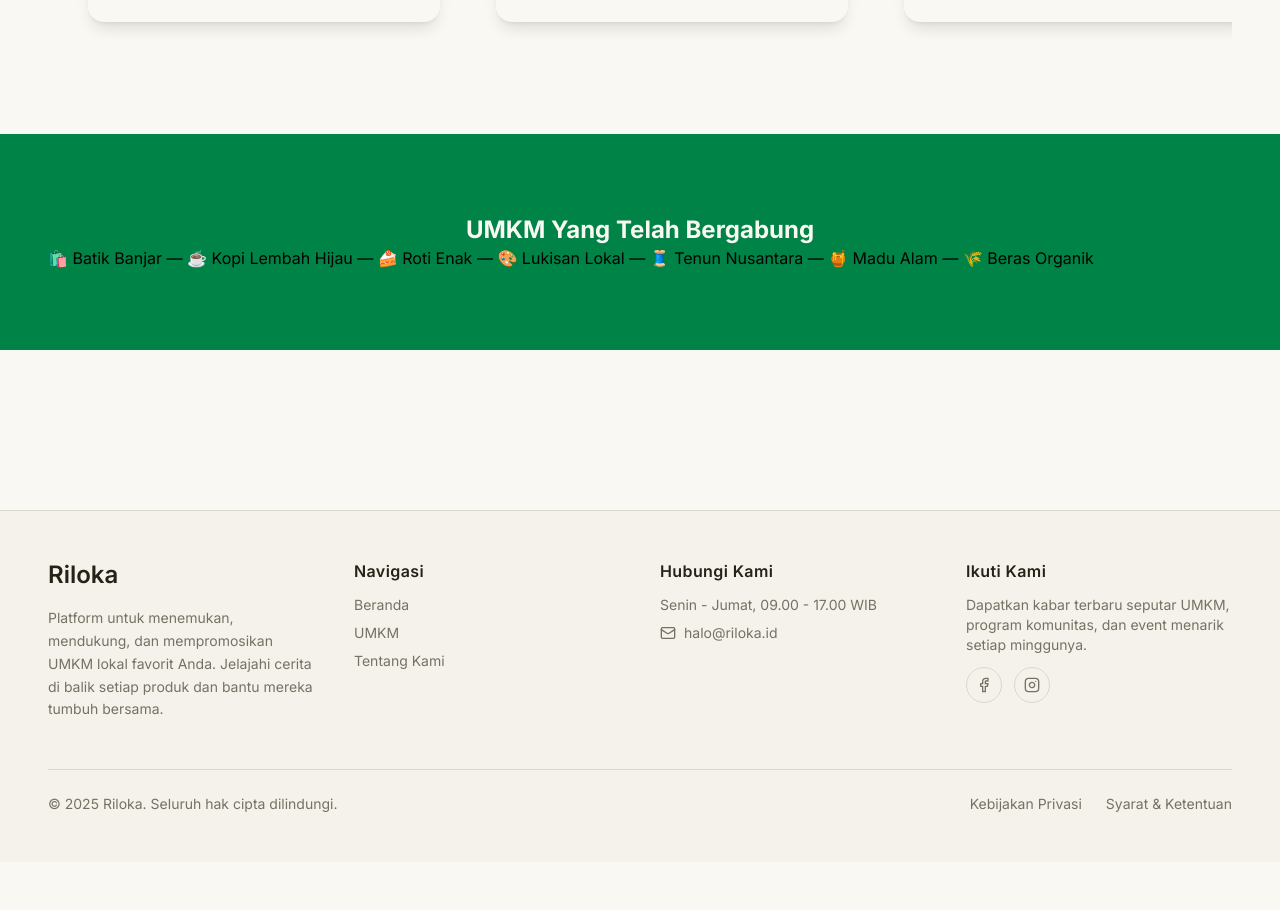
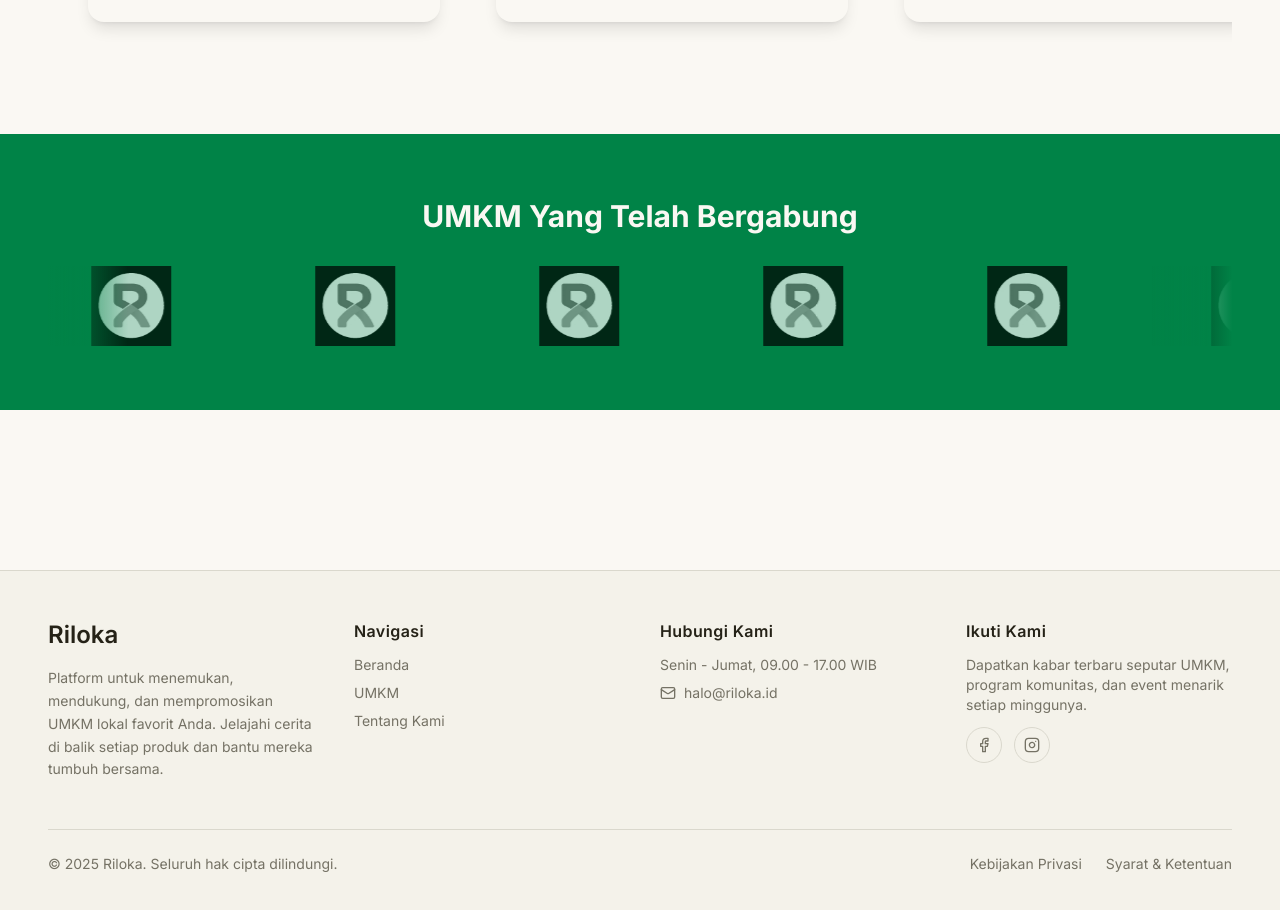
Before and after one commit to mwhehe30/Riloka, a Next.js app: page / in a window 1280 px wide. Shown: the part 2940-3850 px from the top of the page. Before the commit the page ends 3802 px from the top, so only its background shows below. Built offline with nearby package versions, Linux system fonts and the light colour scheme.

Commit message:
lanjutin efek marquee trs ubah jadi component marque nya

```diff
--- a/app/globals.css
+++ b/app/globals.css
@@ -90,20 +90,25 @@ body {
   }
 }
 
+/* styles/globals.css */
 @keyframes marquee {
   0% {
     transform: translateX(0);
   }
   100% {
-    transform: translateX(-50%);
+    transform: translateX(calc(-200px * 6));
   }
 }
 
-.marquee-container {
-  display: flex;
-  width: 200%;
-  animation: marquee 15s linear infinite;
+.animate-marquee {
+  animation: marquee 30s linear infinite;
 }
+
+/* Untuk hover pause */
+.animate-marquee:hover {
+  animation-play-state: paused;
+}
+
 
 
 .animate-gradient {
--- a/app/page.jsx
+++ b/app/page.jsx
@@ -1,6 +1,7 @@
 'use client';
 
 import Card from '@/components/Card';
+import Marquee from "@/components/Marquee";
 import HorizontalScroll from '@/components/HorizontalScroll';
 import PromoCard from '@/components/PromoCard';
 import { getPromo, getUmkm } from '@/lib/api';
@@ -312,14 +313,7 @@ export default function Page() {
 
       {/* marquee */}
       <div className='bg-primary'>
-        <section className='container mx-auto px-6 lg:px-12 py-16 md:py-20'>
-          <h2 className='text-white text-center font-bold text-2xl'>UMKM Yang Telah Bergabung</h2>
-          <div className='overflow-hidden whitespace-nowrap'>
-            <div className='marquee'>
-               🛍️ Batik Banjar — ☕ Kopi Lembah Hijau — 🍰 Roti Enak — 🎨 Lukisan Lokal — 🧵 Tenun Nusantara — 🍯 Madu Alam — 🌾 Beras Organik
-            </div>
-          </div>
-        </section>
+        <Marquee />
       </div>
 
       {/* testimonial */}
--- /dev/null
+++ b/components/Marquee.jsx
@@ -0,0 +1,73 @@
+// components/Marquee.tsx
+import Image from "next/image"
+
+const partnerLogos = [
+  "/logo.webp",
+  "/logo.webp",
+  "/logo.webp",
+  "/logo.webp",
+  "/logo.webp",
+  "/logo.webp",
+  "/logo.webp",
+  "/logo.webp",
+  "/logo.webp",
+  "/logo.webp",
+  "/logo.webp",
+  "/logo.webp",
+]
+
+const Marquee = () => {
+  return (
+    <section className=" py-12 md:py-16 overflow-hidden">
+      <div className="container mx-auto px-6 lg:px-12">
+        <h2 className="text-center text-2xl md:text-3xl font-bold text-white mb-8">
+          UMKM Yang Telah Bergabung
+        </h2>
+
+        {/* Marquee Container */}
+        <div className="relative overflow-hidden">
+          {/* Gradient Overlays */}
+          <div className="absolute left-0 top-0 bottom-0 w-20 bg-gradient-to-r from-primary to-transparent z-10"></div>
+          <div className="absolute right-0 top-0 bottom-0 w-20 bg-gradient-to-l from-primary to-transparent z-10"></div>
+
+          {/* Marquee Track */}
+          <div className="flex animate-marquee whitespace-nowrap">
+            {/* First Set */}
+            {partnerLogos.map((src, index) => (
+              <div
+                key={`first-${index}`}
+                className="mx-4 md:mx-8 flex-shrink-0 grayscale opacity-70 hover:grayscale-0 hover:opacity-100 transition-all duration-300 hover:scale-105"
+              >
+                <Image
+                  src={src}
+                  alt={`Partner logo ${index + 1}`}
+                  width={200}
+                  height={100}
+                  className="w-32 h-16 md:w-40 md:h-20 object-contain"
+                />
+              </div>
+            ))}
+
+            {/* Duplicate Set for Seamless Loop */}
+            {partnerLogos.map((src, index) => (
+              <div
+                key={`second-${index}`}
+                className="mx-4 md:mx-8 flex-shrink-0 grayscale opacity-70 hover:grayscale-0 hover:opacity-100 transition-all duration-300 hover:scale-105"
+              >
+                <Image
+                  src={src}
+                  alt={`Partner logo ${index + 1}`}
+                  width={200}
+                  height={100}
+                  className="w-32 h-16 md:w-40 md:h-20 object-contain"
+                />
+              </div>
+            ))}
+          </div>
+        </div>
+      </div>
+    </section>
+  )
+}
+
+export default Marquee
```
